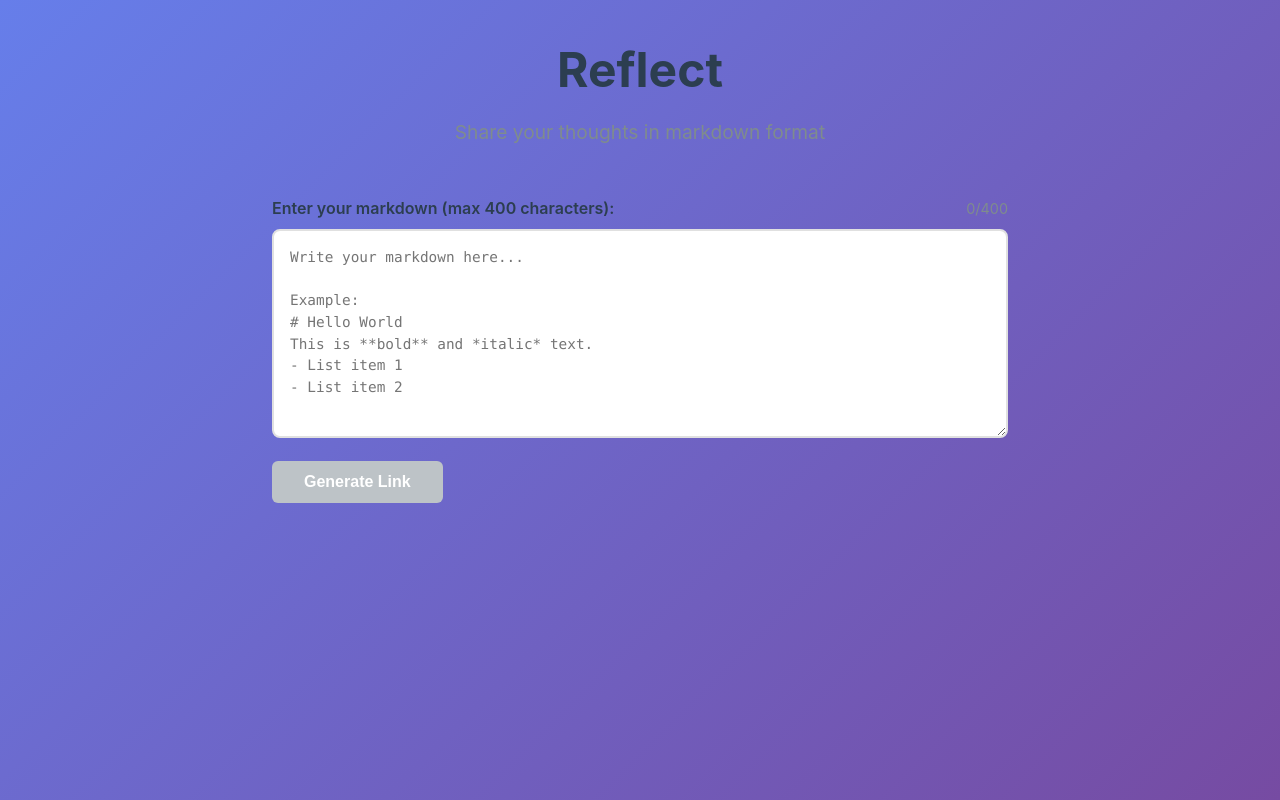
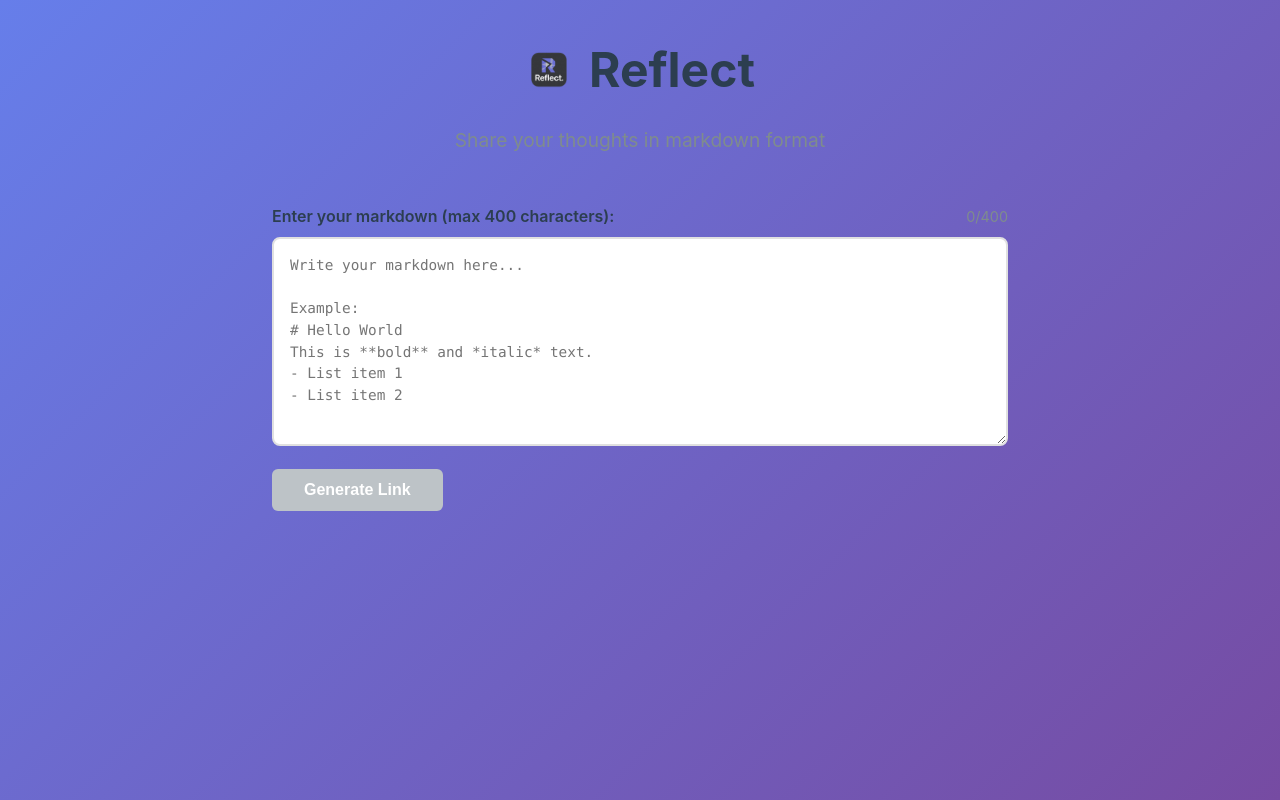
Before and after one commit to iShafayet/reflect, a SvelteKit app: page / in a window 1280 px wide. Built offline with nearby package versions, Linux system fonts and the light colour scheme.

Commit message:
Add logo

```diff
--- a/src/app.html
+++ b/src/app.html
@@ -2,7 +2,7 @@
 <html lang="en">
 	<head>
 		<meta charset="utf-8" />
-		<link rel="icon" href="%sveltekit.assets%/favicon.png" />
+		<link rel="icon" href="/logo.png" />
 		<meta name="viewport" content="width=device-width, initial-scale=1" />
 		<meta name="description" content="Reflect - Share your thoughts in markdown format" />
 		%sveltekit.head%
--- a/src/routes/+page.svelte
+++ b/src/routes/+page.svelte
@@ -50,7 +50,10 @@
 
 <main class="container">
 	<div class="header">
-		<h1>Reflect</h1>
+		<div class="logo-container">
+			<img src="/logo.png" alt="Reflect Logo" class="logo" />
+			<h1>Reflect</h1>
+		</div>
 		<p>Share your thoughts in markdown format</p>
 	</div>
 
@@ -120,6 +123,20 @@
 	.header {
 		text-align: center;
 		margin-bottom: 3rem;
+	}
+
+	.logo-container {
+		display: flex;
+		align-items: center;
+		justify-content: center;
+		gap: 1rem;
+		margin-bottom: 1rem;
+	}
+
+	.logo {
+		width: 48px;
+		height: 48px;
+		object-fit: contain;
 	}
 
 	.header h1 {
--- a/src/routes/view/+page.svelte
+++ b/src/routes/view/+page.svelte
@@ -45,7 +45,10 @@
 
 <main class="container">
 	<div class="header">
-		<h1>Reflect</h1>
+		<div class="logo-container">
+			<img src="/logo.png" alt="Reflect Logo" class="logo" />
+			<h1>Reflect</h1>
+		</div>
 		<p>Shared markdown content</p>
 	</div>
 
@@ -99,6 +102,20 @@
 	.header {
 		text-align: center;
 		margin-bottom: 3rem;
+	}
+
+	.logo-container {
+		display: flex;
+		align-items: center;
+		justify-content: center;
+		gap: 1rem;
+		margin-bottom: 1rem;
+	}
+
+	.logo {
+		width: 48px;
+		height: 48px;
+		object-fit: contain;
 	}
 
 	.header h1 {
```
Also changed, not shown: src/lib/assets/logo.png (added), static/logo.png (added).
